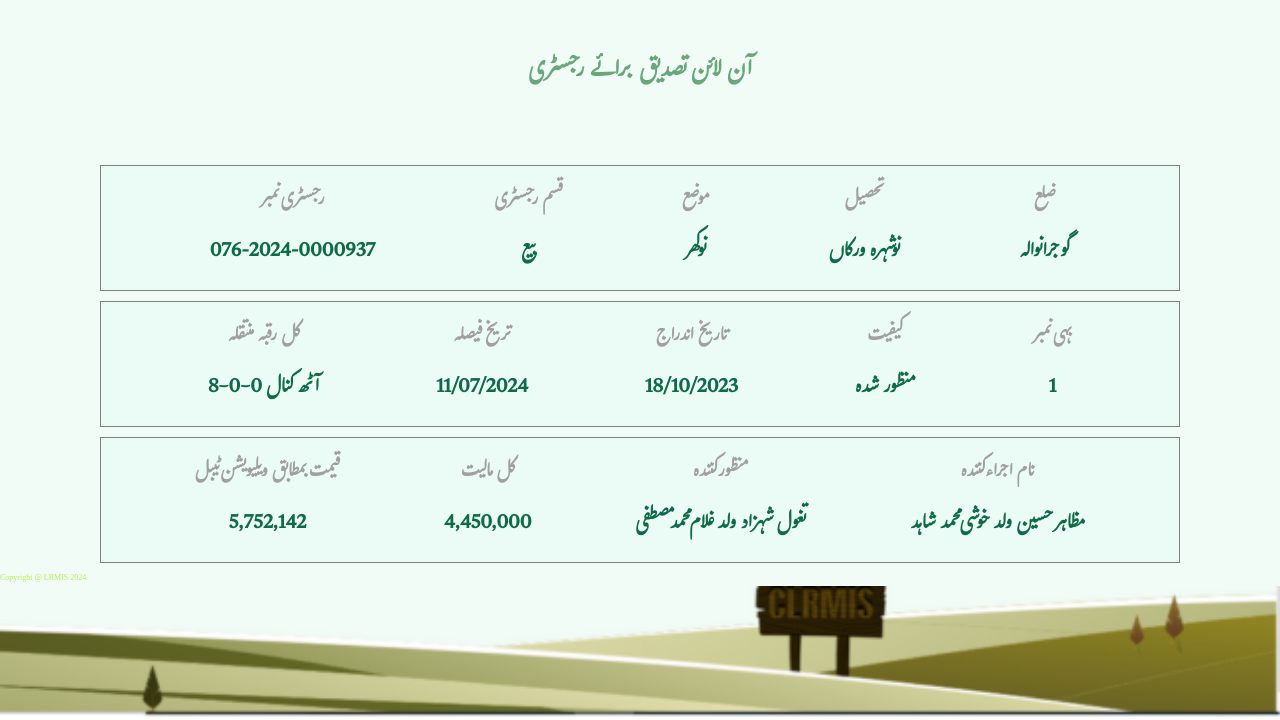
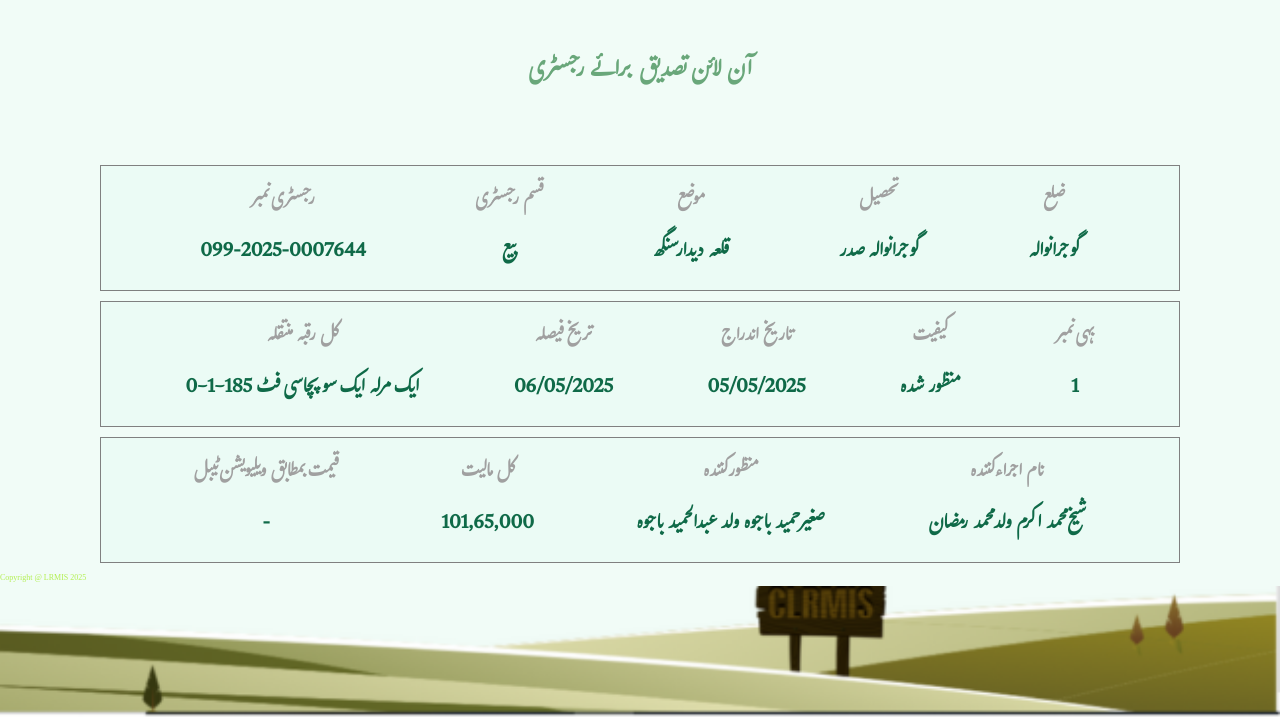
Before and after one commit to punjabzameen/Punjab57, a plain HTML site: page index.html in a window 1280 px wide. Shown: the part 80-800 px from the top of the page. Drawn offline with Linux system fonts and the light colour scheme.

Commit message:
Update index.html

```diff
--- a/index.html
+++ b/index.html
@@ -32,7 +32,7 @@
             <div class="item text1">
                 <h3>رجسٹری نمبر
                 </h3>
-                <p>076-2024-0000937
+                <p>099-2025-0007644
                 </p>
             </div>
             <div class="item text2"><h3>قسم رجسٹری
@@ -42,13 +42,13 @@
             <div class="item text3">
                 <h3>موضع
                 </h3>
-                <p>نوکھر
+                <p>قلعہ دیدار سنگھ
                 </p>
             </div>
             <div class="item text4">
                 <h3>تحصیل
                 </h3>
-                <p>نوشہرہ ورکاں
+                <p>گوجرانوالہ صدر
                 </p>
             </div>
             <div class="item text5">
@@ -63,18 +63,18 @@
             <div class="item text1">
                 <h3>کل رقبہ منتقلہ
                 </h3>
-                <p>8-0-0 آٹھ کنال
+                <p>0-1-185 ایک مرلہ ایک سو پچاسی فٹ
                 </p>
             </div>
             <div class="item text2"><h3>تریخ فیصلہ
 
             </h3>
-            <p>11/07/2024
+            <p>06/05/2025
             </p></div>
             <div class="item text3">
                 <h3>تاریخ اندراج
                 </h3>
-                <p>18/10/2023
+                <p>05/05/2025
                 </p>
             </div>
             <div class="item text4">
@@ -95,23 +95,23 @@
             <div class="item text1">
                 <h3>قیمت بمطابق ویلیویشن ٹیبل
                 </h3>
-                <p>5,752,142
+                <p>-
                 </p>
             </div>
             <div class="item text2"><h3>کل مالیت
             </h3>
-            <p>4,450,000
+            <p>101,65,000
             </p></div>
             <div class="item text3">
                 <h3>منظور کنندہ
                 </h3>
-                <p>تغول شہزاد ولد غلام محمد مصطفی
+                <p>صغیر حمید باجوہ ولد عبدالحمید باجوہ
                 </p>
             </div>
             <div class="item text4">
                 <h3>نام اجراء کنندہ
                 </h3>
-                <p>مظاہر حسین ولد خوشی محمد شاہد
+                <p>شیخ محمد اکرم ولد محمد رمضان
                 </p>
             </div>
 
@@ -120,7 +120,7 @@
     </section>
     <!-- ----------------- Inage section------------------ -->
      <div class="bottom_img">
-        Copyright @ LRMIS 2024
+        Copyright @ LRMIS 2025
 
      </div>
      <!-- <div class="main">
```
